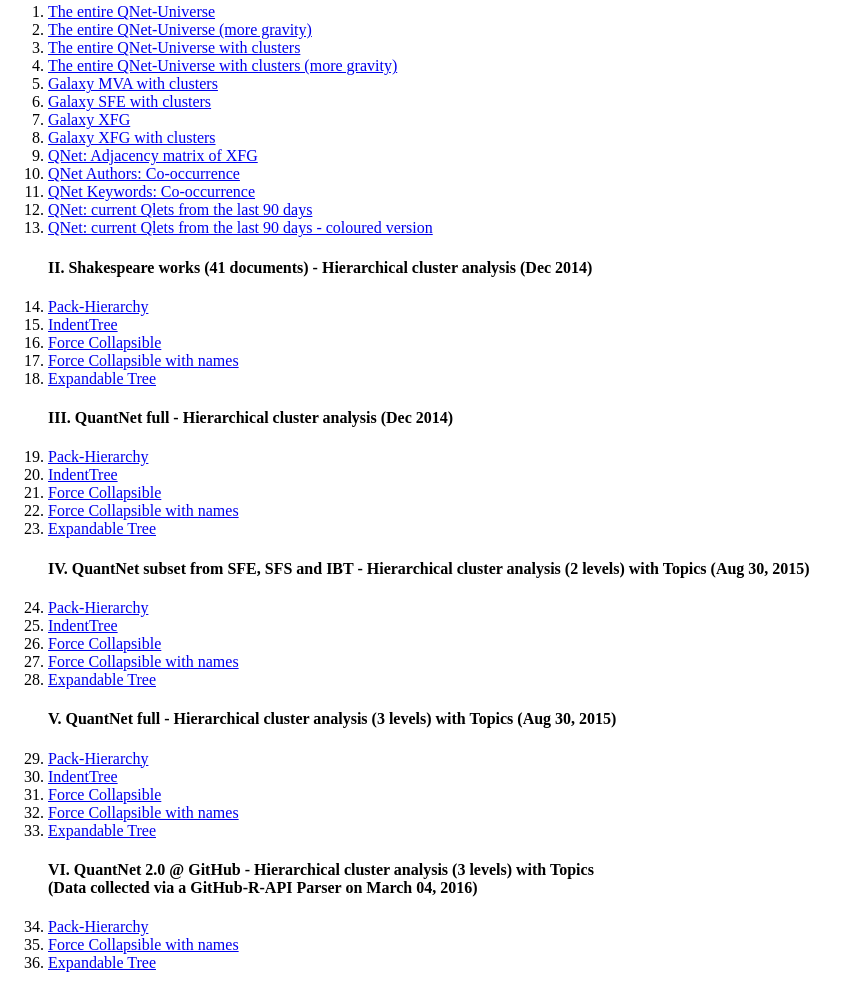
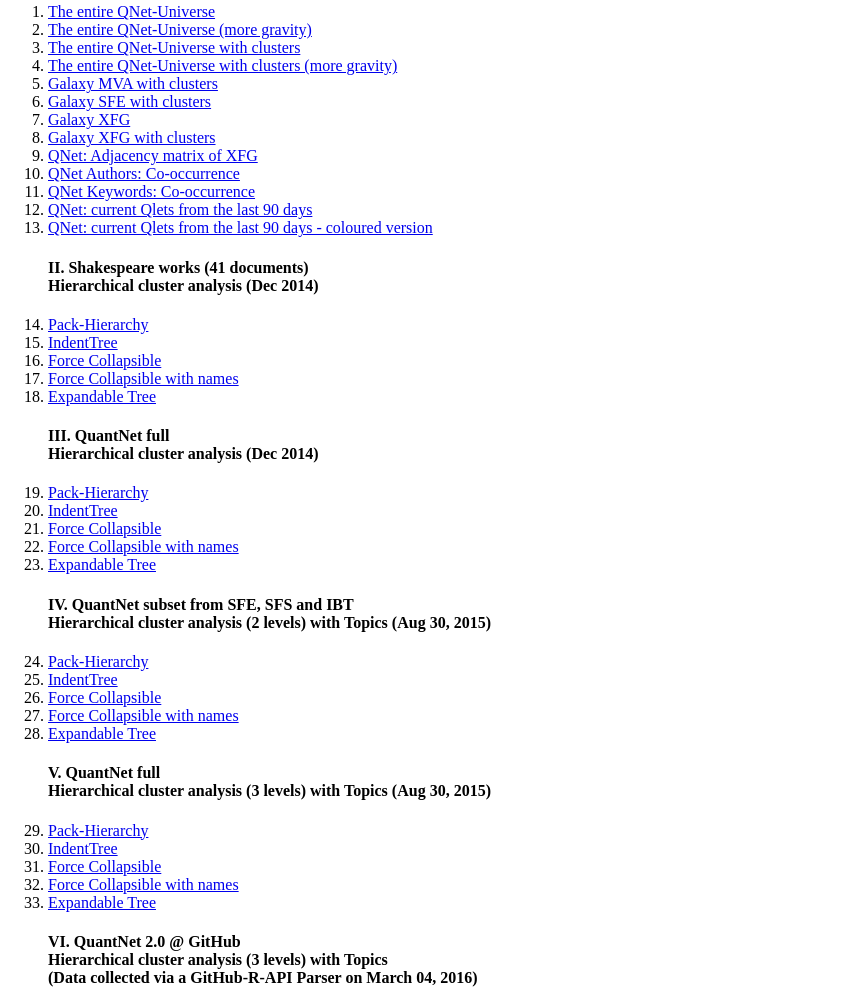
Before and after one commit to d3VA/D3Genesis, a plain HTML site: page index.html in a window 1280 px wide. Shown: the part 585-1575 px from the top of the page, without its empty margins (0-848 px from the left). Drawn offline with Linux system fonts and the light colour scheme.

Commit message:
format index page

```diff
--- a/index.html
+++ b/index.html
@@ -33,35 +33,35 @@
                 <li><a href="genesis/force_d_g_last30d.html">QNet: current Qlets from the last 90 days</a></li>
 				<li><a href="genesis/force_d_g_last30d_verColor.html">QNet: current Qlets from the last 90 days - coloured version</a></li>
 
-				<h4>II. Shakespeare works (41 documents) - Hierarchical cluster analysis (Dec 2014)</h4>
+				<h4>II. Shakespeare works (41 documents) <br/>Hierarchical cluster analysis (Dec 2014)</h4>
 				<li><a href="hc/pack-hierarchy/pack-hierarchy_sp.html">Pack-Hierarchy</a></li>
 				<li><a href="hc/IndentTree/IndentTree_sp.html">IndentTree</a></li>
 				<li><a href="hc/force-collapsible/force-collapsible_sp.html">Force Collapsible</a></li>
 				<li><a href="hc/collapseTreeName/collapseTreeName_sp.html">Force Collapsible with names</a></li>
 				<li><a href="hc/expandableTree/expandableTree_sp.html">Expandable Tree</a></li>
 
-				<h4>III. QuantNet full - Hierarchical cluster analysis (Dec 2014)</h4>
+				<h4>III. QuantNet full <br/>Hierarchical cluster analysis (Dec 2014)</h4>
 				<li><a href="hc/pack-hierarchy/pack-hierarchy_qn_2l.html">Pack-Hierarchy</a></li>
 				<li><a href="hc/IndentTree/IndentTree_qn_2l.html">IndentTree</a></li>
 				<li><a href="hc/force-collapsible/force-collapsible_qn_2l.html">Force Collapsible</a></li>
 				<li><a href="hc/collapseTreeName/collapseTreeName_qn_2l.html">Force Collapsible with names</a></li>
 				<li><a href="hc/expandableTree/expandableTree_qn_2l.html">Expandable Tree</a></li>
 
-				<h4>IV. QuantNet subset from SFE, SFS and IBT - Hierarchical cluster analysis (2 levels) with Topics (Aug 30, 2015)</h4>
+				<h4>IV. QuantNet subset from SFE, SFS and IBT <br/>Hierarchical cluster analysis (2 levels) with Topics (Aug 30, 2015)</h4>
 				<li><a href="hc/pack-hierarchy/pack-hierarchy_qn_small_2l.html">Pack-Hierarchy</a></li>
 				<li><a href="hc/IndentTree/IndentTree_qn_small_2l.html">IndentTree</a></li>
 				<li><a href="hc/force-collapsible/force-collapsible_qn_small.html">Force Collapsible</a></li>
 				<li><a href="hc/collapseTreeName/collapseTreeName_qn_small_2l.html">Force Collapsible with names</a></li>
 				<li><a href="hc/expandableTree/expandableTree_qn_small.html">Expandable Tree</a></li>
 
-				<h4>V. QuantNet full - Hierarchical cluster analysis (3 levels) with Topics (Aug 30, 2015)</h4>
+				<h4>V. QuantNet full <br/>Hierarchical cluster analysis (3 levels) with Topics (Aug 30, 2015)</h4>
 				<li><a href="hc/pack-hierarchy/pack-hierarchy_qn_full_3l.html">Pack-Hierarchy</a></li>
 				<li><a href="hc/IndentTree/IndentTree_qn_full_3l.html">IndentTree</a></li>
 				<li><a href="hc/force-collapsible/force-collapsible_qn_full_3l.html">Force Collapsible</a></li>
 				<li><a href="hc/collapseTreeName/collapseTreeName_qn_full_3l.html">Force Collapsible with names</a></li>
 				<li><a href="hc/expandableTree/expandableTree_qn_full_3l.html">Expandable Tree</a></li>
 
-				<h4>VI. QuantNet 2.0 @ GitHub - Hierarchical cluster analysis (3 levels) with Topics</br>
+				<h4>VI. QuantNet 2.0 @ GitHub <br/>Hierarchical cluster analysis (3 levels) with Topics</br>
 					(Data collected via a GitHub-R-API Parser on March 04, 2016)
 				</h4>
 				<li><a href="hc/pack-hierarchy/pack-hierarchy_gh_3l.html">Pack-Hierarchy</a></li>
```
